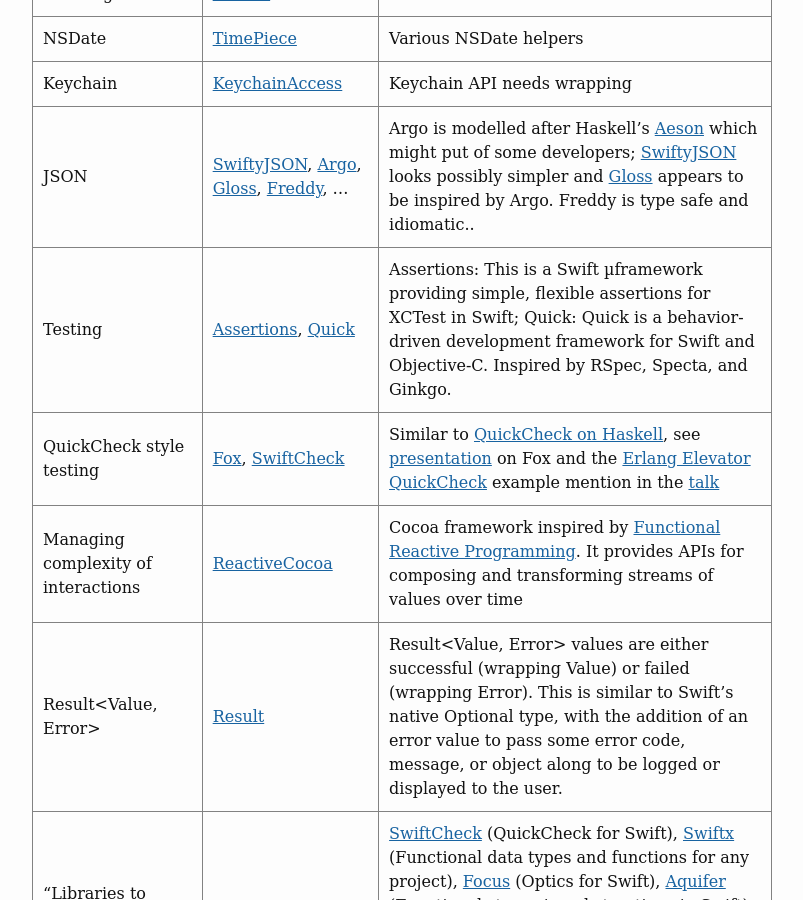
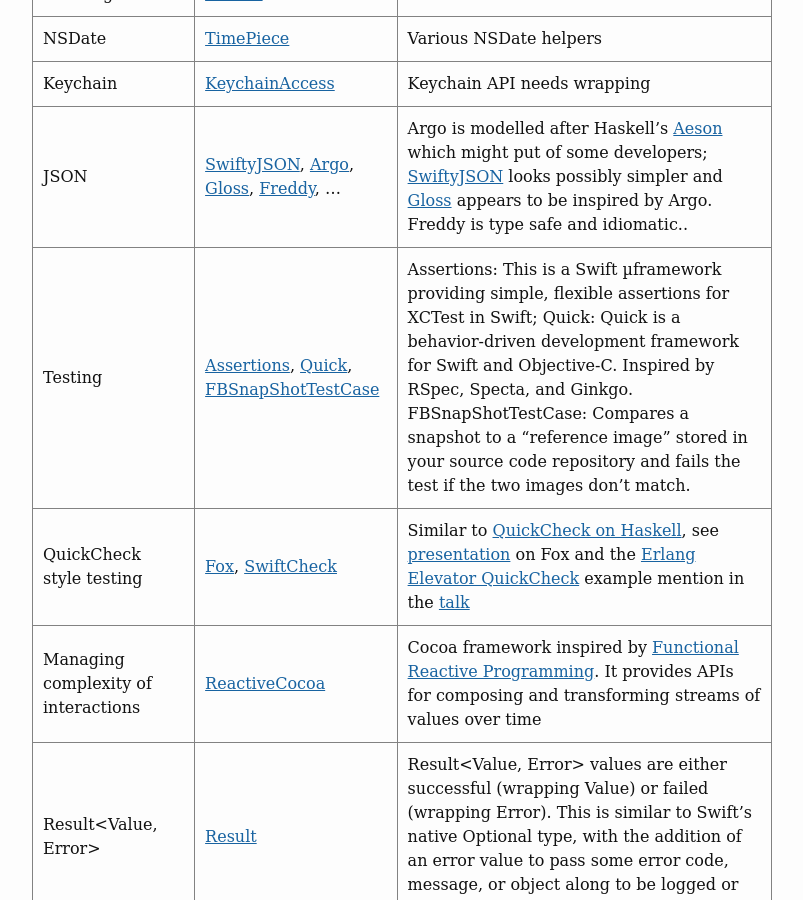
Before and after one commit to NickAger/nickager.github.io, a Jekyll site: the page built from _posts/2015-12-04-swift-libaries.md, in a window 1280 px wide and 900 px high, scrolled down 422 px. Shown: the whole window, without its empty margins (238-1041 px from the left). Built offline with Jekyll 4.4.1, drawn with Linux system fonts in a browser that asks for light colours; some web fonts are replaced.

Commit message:
added: FBSnapShotTestCase

```diff
--- a/_posts/2015-12-04-swift-libaries.md
+++ b/_posts/2015-12-04-swift-libaries.md
@@ -15,7 +15,7 @@ Some potentially useful Swift libraries:
 | NSDate                              | [TimePiece](https://github.com/naoty/Timepiece) | Various NSDate helpers  |
 | Keychain                            | [KeychainAccess](https://github.com/kishikawakatsumi/KeychainAccess) | Keychain API needs wrapping  |
 | JSON                                | [SwiftyJSON](https://github.com/SwiftyJSON/SwiftyJSON), [Argo](https://github.com/thoughtbot/Argo), [Gloss](https://github.com/hkellaway/Gloss), [Freddy](https://github.com/bignerdranch/Freddy), ... | Argo is modelled after Haskell's [Aeson](https://www.schoolofhaskell.com/school/starting-with-haskell/libraries-and-frameworks/text-manipulation/json) which might put of some developers; [SwiftyJSON](https://github.com/SwiftyJSON/SwiftyJSON) looks possibly simpler and [Gloss](http://harlankellaway.com/Gloss/) appears to be inspired by Argo. Freddy is type safe and idiomatic.. |
-| Testing                             | [Assertions](https://github.com/antitypical/Assertions), [Quick](https://github.com/Quick/Quick) | Assertions: This is a Swift µframework providing simple, flexible assertions for XCTest in Swift; Quick: Quick is a behavior-driven development framework for Swift and Objective-C. Inspired by RSpec, Specta, and Ginkgo. |
+| Testing                             | [Assertions](https://github.com/antitypical/Assertions), [Quick](https://github.com/Quick/Quick), [FBSnapShotTestCase](https://github.com/facebook/ios-snapshot-test-case) | Assertions: This is a Swift µframework providing simple, flexible assertions for XCTest in Swift; Quick: Quick is a behavior-driven development framework for Swift and Objective-C. Inspired by RSpec, Specta, and Ginkgo. FBSnapShotTestCase: Compares a snapshot to a "reference image" stored in your source code repository and fails the test if the two images don't match. |
 | QuickCheck style testing| [Fox](http://fox-testing.readthedocs.org/en/latest/), [SwiftCheck](https://github.com/typelift/SwiftCheck)| Similar to [QuickCheck on Haskell](https://wiki.haskell.org/Introduction_to_QuickCheck2), see [presentation](http://2014.funswiftconf.com/speakers/brian.html) on Fox and the [Erlang Elevator QuickCheck](http://advanced-erlang.com/videos/test-elevator-software-with-quickcheck/) example mention in the [talk](http://2014.funswiftconf.com/speakers/brian.html)|
 | Managing complexity of interactions | [ReactiveCocoa](https://github.com/ReactiveCocoa/ReactiveCocoa)  | Cocoa framework inspired by [Functional Reactive Programming](https://en.wikipedia.org/wiki/Functional_reactive_programming). It provides APIs for composing and transforming streams of values over time |
 | Result<Value, Error>                |  [Result](https://github.com/antitypical/Result) | Result<Value, Error> values are either successful (wrapping Value) or failed (wrapping Error). This is similar to Swift’s native Optional type, with the addition of an error value to pass some error code, message, or object along to be logged or displayed to the user.|
```
